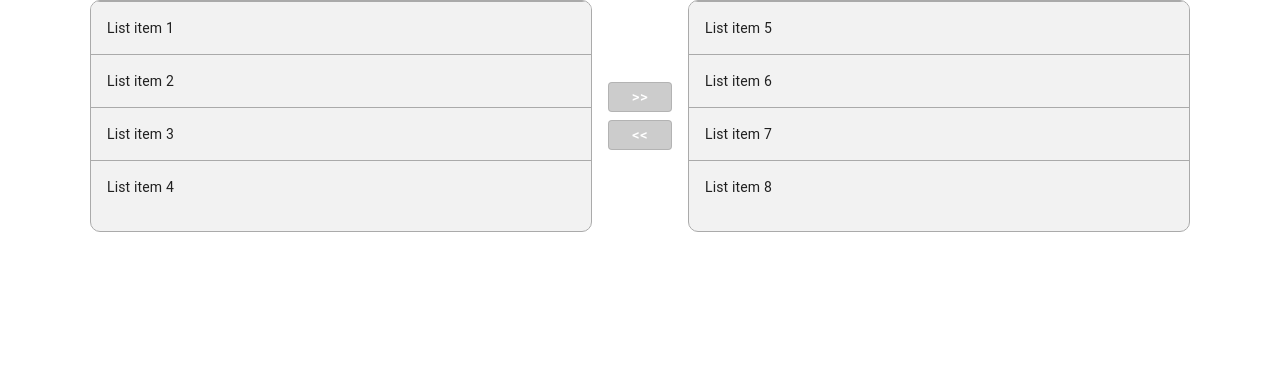
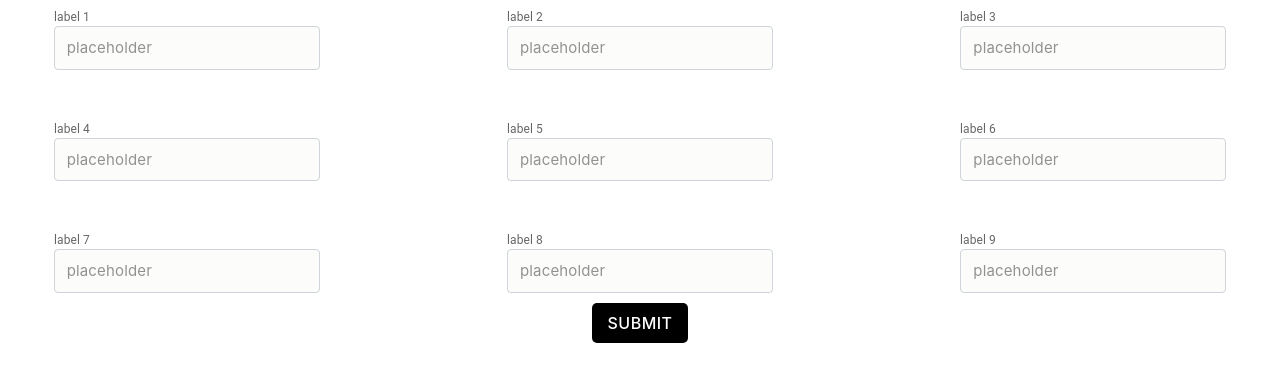
Before and after one commit to TT8-React/team4, a React (Create React App) app: page / in a window 1280 px wide. Shown: the top 382 px of the page. Built offline with nearby package versions, Linux system fonts and the light colour scheme.

Commit message:
Create Profile Details Page

```diff
--- a/src/App.js
+++ b/src/App.js
@@ -1,14 +1,29 @@
-
+import React, { useState } from 'react'
+import ProfileDetails from './pages/ProfileDetails'
 import './App.css';
 
-import TransferList from './components/TransferList';
+export default function App() {
+  const [inputArray, setInputArray] = useState([...new Array(9)].map((_, index) => (
+    {
+      id: index + "",
+      label: `label ${1 + index}`,
+      placeholder: "placeholder",
+      value: "",
+    }
+  )))
 
-function App() {
+  function changeValue({ target: { value, id } }) {
+    setInputArray(prev => prev.map(inp => (id === inp.id) ? ({ ...inp, value }) : (inp)))
+  }
+
+  function onSubmit(e) {
+    e.preventDefault();
+    return (inputArray.map(({ value }) => value));
+  }
+
   return (
-    <div className="App" style={{ height: "93vh" }}>
-      <TransferList />
+    <div style={{ height: "100vh" }}>
+      <ProfileDetails inputArray={inputArray} changeValue={changeValue} onSubmit={onSubmit} />
     </div>
-  );
+  )
 }
-
-export default App;
--- /dev/null
+++ b/src/pages/ProfileDetails/index.jsx
@@ -0,0 +1,24 @@
+import { Box, Grid } from '@mui/material'
+import Input from '../../components/Input'
+import Button from '../../components/button'
+import React from 'react'
+
+export default function index({ inputArray, changeValue, onSubmit }) {
+
+    const ItemStyle = { display: "flex", alignItems: "center", justifyContent: "center", margin: "10px 0px" }
+
+    return (
+        <Box sx={{ display: "flex", height: "100%", alignItems: "center", flexDirection: "column" }}>
+            <Box>
+                <Grid justifyContent={"center"} container rowSpacing={4} columnSpacing={10} >
+                    {(inputArray || [...new Array(9)]).map((input, index) =>
+                        <Grid key={index} item md={4} sx={ItemStyle} >
+                            <Input label={"Text"} onChange={changeValue} placeholder={"Text"} {...input} />
+                        </Grid>
+                    )}
+                </Grid>
+            </Box>
+            <Button text={"Submit"} onClick={onSubmit} />
+        </Box >
+    )
+}
```
